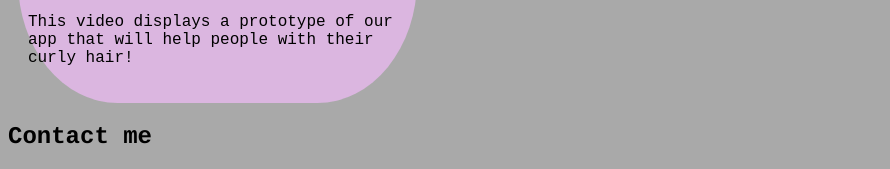
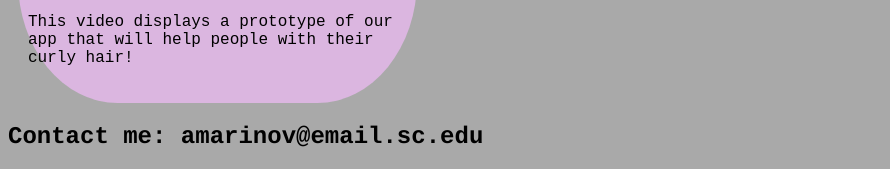
Before and after one commit to alexmarinov0/alexmarinov0.github.io, a plain HTML site: page index.html in a window 1280 px wide. Shown: the part 1934-2103 px from the top of the page, without its empty margins (0-890 px from the left). Drawn offline with Linux system fonts and the light colour scheme.

Commit message:
contact me

```diff
--- a/index.html
+++ b/index.html
@@ -90,6 +90,6 @@
         </section>
 
     <div class="contact">
-        <h2 style="font-family:courier;">Contact me</h2></div>
+        <h2 style="font-family:courier;">Contact me: amarinov@email.sc.edu</h2></div>
     </body>
 </html>
```
